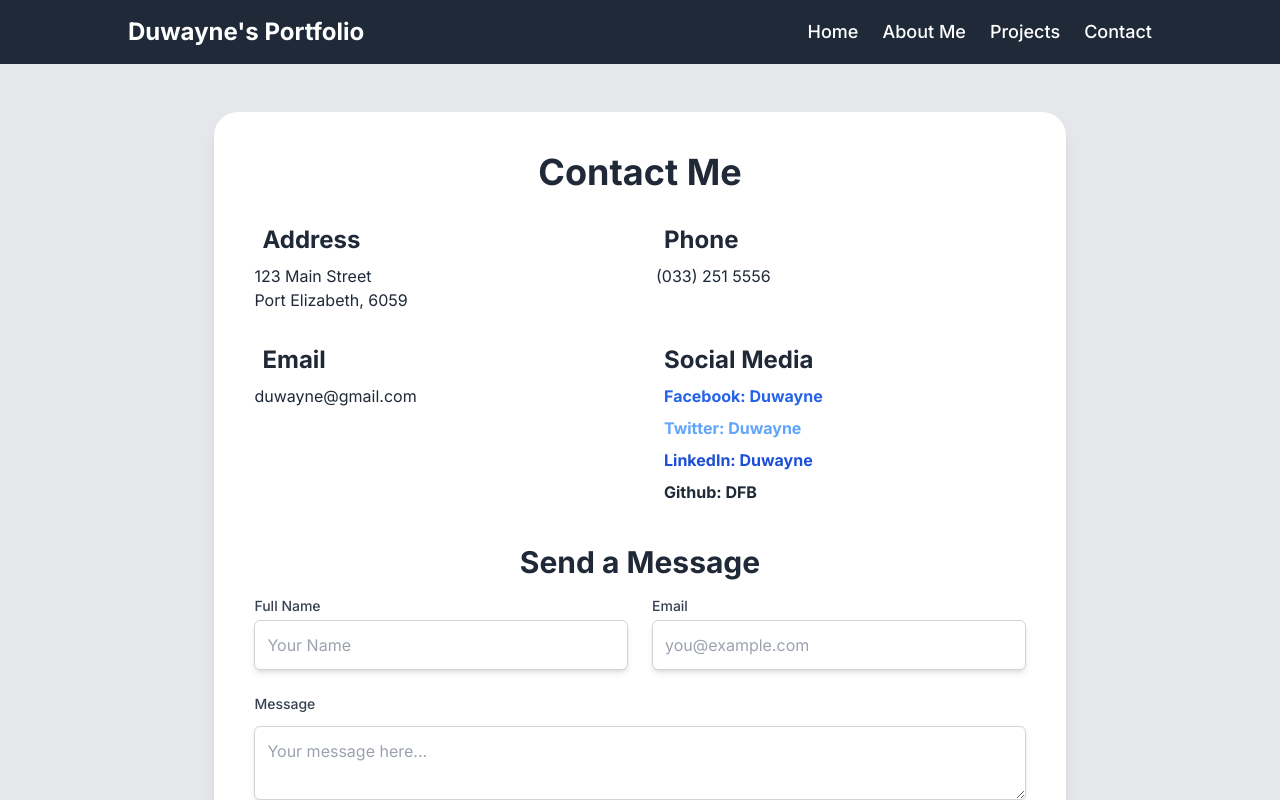
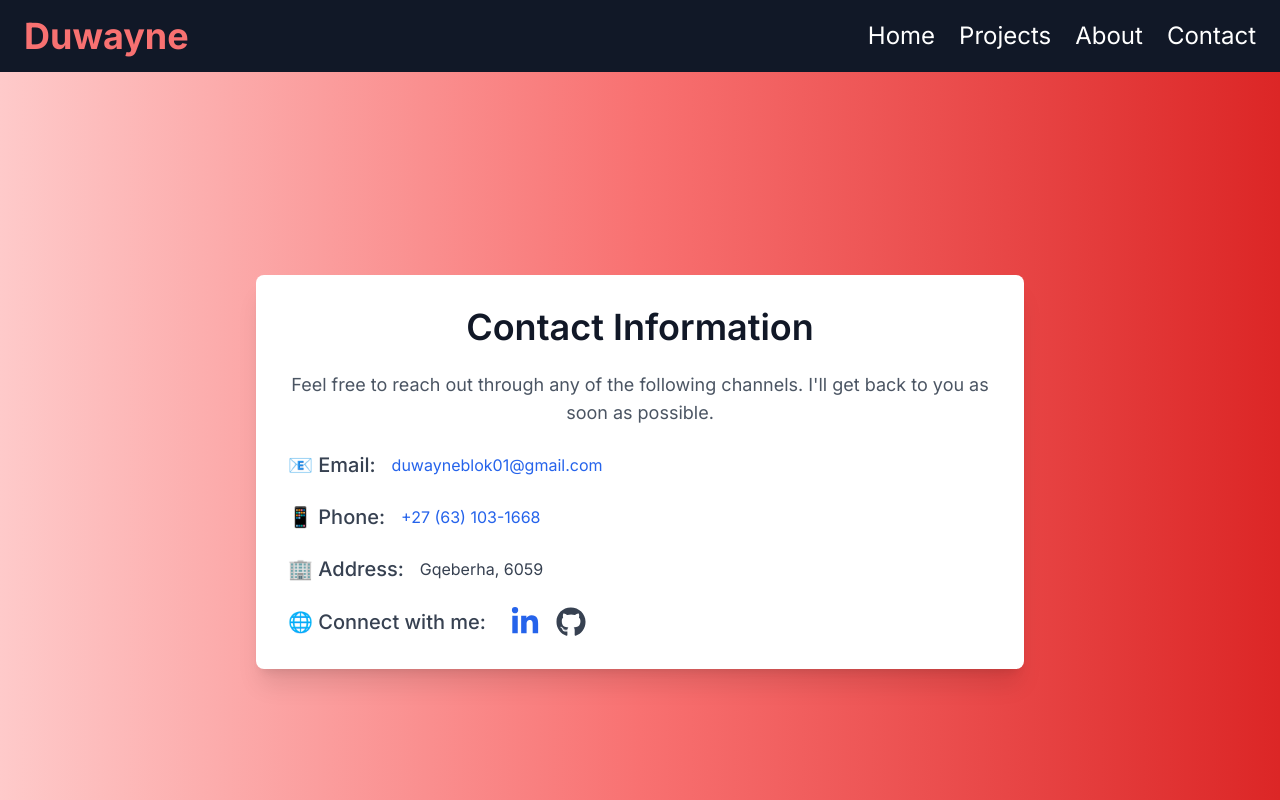
Before and after one commit to DFBlok/FrontEnd, a Next.js app in the folder tailwind/PORTFOLIO/my-portfolio-app/: page /Page4 in a window 1280 px wide. Shown: the top 800 px of the page. Built offline with nearby package versions, Linux system fonts and the light colour scheme.

Commit message:
Added the Homepage background and New Contact page

```diff
--- a/tailwind/PORTFOLIO/my-portfolio-app/app/Page4/page.tsx
+++ b/tailwind/PORTFOLIO/my-portfolio-app/app/Page4/page.tsx
@@ -1,196 +1,85 @@
 import React from "react";
+import { FaGithub, FaLinkedinIn } from "react-icons/fa";
 
 const Page4 = () => {
   return (
     <>
-      <link
-        rel="stylesheet"
-        href="https://cdnjs.cloudflare.com/ajax/libs/font-awesome/5.15.4/css/all.min.css"
-        integrity="sha512-n/oxZ8T0nKjv9cnhHq4pVT1gVtx5GP+MQp7Q0LkIV+u+dhBOpZNX0Dbqn1MRbDp1OSInWti+XpxjQQxjb63h9w=="
-        crossOrigin="anonymous"
-      />
+          <div className="bg-gradient-to-r from-red-200 via-red-400 to-red-600 p-6 min-h-screen flex items-center justify-center">
+      <div className="bg-white shadow-xl rounded-lg overflow-hidden w-full max-w-3xl p-8">
+        {/* Title and Introduction */}
+        <h1 className="text-4xl font-semibold text-gray-900 mb-6 text-center">
+          Contact Information
+        </h1>
+        <p className="text-lg text-gray-600 mb-6 text-center">
+          Feel free to reach out through any of the following channels. I'll get back to you as soon as possible.
+        </p>
 
-      {/* <section className="bg-gray-200 text-white py-12 ">
-        <div className="max-w-7xl mx-auto px-4 md:px-8">
-          <div className="w-full md:w-[70%] mx-auto p-5 bg-gray-700 rounded-3xl">
-            <h1 className="text3xl font-bold mb-8">Contact Me </h1>
-            <div className="grid grid-cols-1 md:grid-cols-2 gap-4">
-              <div>
-                <h2 className="text-xl font-bold mb-2">
-                  <i className="fas fa-map-marker-alt mr-2"></i> Address
-                </h2>
-                <p>123 Main Street</p>
-                <p>Port Elizabeth, 6059</p>
+        {/* Contact Details */}
+        <div className="space-y-6">
+          {/* Email */}
+          <div className="flex items-center gap-4">
+            <span className="text-xl font-medium text-gray-700">📧 Email:</span>
+            <a
+              href="mailto:duwayneblok01@gmail.com"
+              className="text-blue-600 hover:text-blue-800 transition duration-300"
+            >
+              duwayneblok01@gmail.com
+            </a>
           </div>
-              <div>
-                <h2 className="text-xl font-bold mb-2">Phone</h2>
-                <p>033 251 5556</p>
+
+          {/* Phone Number */}
+          <div className="flex items-center gap-4">
+            <span className="text-xl font-medium text-gray-700">📱 Phone:</span>
+            <a
+              href="tel:+27631031668"
+              className="text-blue-600 hover:text-blue-800 transition duration-300"
+            >
+              +27 (63) 103-1668
+            </a>
           </div>
-              <div>
-                <h2 className="text-xl font-bold mb-2">Email</h2>
-                <p>duwayne@gmail.com</p>
+
+          {/* Office Address (Optional) */}
+          <div className="flex items-center gap-4">
+            <span className="text-xl font-medium text-gray-700">🏢 Address:</span>
+            <p className="text-gray-700">
+              Gqeberha, 6059
+            </p>
           </div>
-              <div>
-                <h2 className="text-xl font-bold mb-2">Social Media</h2>
-                <ul>
-                  <li>
-                    Facebook:{" "}
-                    <a href="#" className="text-red-500 font-bold">
-                      <i className="fab fa-facebook"></i>Duwayne
+
+          {/* Social Media Links */}
+          <div className="flex items-center gap-6">
+            <span className="text-xl font-medium text-gray-700">🌐 Connect with me:</span>
+            <div className="flex gap-4">
+              <a
+                href="https://www.linkedin.com/in/your-profile"
+                target="_blank"
+                rel="noopener noreferrer"
+                className="text-blue-600 hover:text-blue-800 transition duration-300"
+              >
+                <FaLinkedinIn size={30}/>
               </a>
-                  </li>
-                  <li>
-                    Twitter:{" "}
-                    <a href="#" className="text-red-500 font-bold">
-                      Duwayne
+              <a
+                href="https://github.com/your-profile"
+                target="_blank"
+                rel="noopener noreferrer"
+                className="text-gray-700 hover:text-gray-900 transition duration-300"
+              >
+                <FaGithub size={30} />
               </a>
-                  </li>
-                  <li>
-                    LinkedIn:{" "}
-                    <a
-                      href="https://www.linkedin.com/in/duwayne-blok-9bb2b8184/"
-                      target="blank"
-                      className="text-red-500 font-bold"
+             {/*  <a
+                href="https://twitter.com/your-profile"
+                target="_blank"
+                rel="noopener noreferrer"
+                className="text-blue-400 hover:text-blue-600 transition duration-300"
               >
-                      Duwayne
-                    </a>
-                  </li>
-                  <li>
-                    Github:{" "}
-                    <a
-                      href="https://github.com/DFBlok?tab=overview&from=2024-04-01&to=2024-04-19"
-                      target="Blank"
-                      className="text-red-500 font-bold"
-                    >
-                      DFB
-                    </a>
-                  </li>
-                </ul>
+                Twitter
+              </a> */}
             </div>
           </div>
         </div>
       </div>
-      </section> */}
-      <section className="bg-gray-200 text-gray-800 py-12">
-        <div className="max-w-7xl mx-auto px-4 md:px-8">
-          <div className="w-full md:w-[70%] mx-auto p-10 bg-white rounded-3xl shadow-lg">
-            <h1 className="text-4xl font-bold mb-8 text-center">Contact Me</h1>
-            <div className="grid grid-cols-1 md:grid-cols-2 gap-8 mb-8">
-              <div>
-                <h2 className="text-2xl font-bold mb-2">
-                  <i className="fas fa-map-marker-alt mr-2 text-red-500"></i>{" "}
-                  Address
-                </h2>
-                <p>123 Main Street</p>
-                <p>Port Elizabeth, 6059</p>
-              </div>
-              <div>
-                <h2 className="text-2xl font-bold mb-2">
-                  <i className="fas fa-phone mr-2 text-blue-500"></i> Phone
-                </h2>
-                <p>(033) 251 5556</p>
-              </div>
-              <div>
-                <h2 className="text-2xl font-bold mb-2">
-                  <i className="fas fa-envelope mr-2 text-green-500"></i> Email
-                </h2>
-                <p>duwayne@gmail.com</p>
-              </div>
-              <div>
-                <h2 className="text-2xl font-bold mb-2">
-                  <i className="fas fa-share-alt mr-2 text-purple-500"></i>{" "}
-                  Social Media
-                </h2>
-                <ul>
-                  <li className="mb-2">
-                    <a
-                      href="#"
-                      className="text-blue-600 font-bold hover:text-blue-800"
-                    >
-                      <i className="fab fa-facebook mr-2"></i>Facebook: Duwayne
-                    </a>
-                  </li>
-                  <li className="mb-2">
-                    <a
-                      href="#"
-                      className="text-blue-400 font-bold hover:text-blue-600"
-                    >
-                      <i className="fab fa-twitter mr-2"></i>Twitter: Duwayne
-                    </a>
-                  </li>
-                  <li className="mb-2">
-                    <a
-                      href="https://www.linkedin.com/in/duwayne-blok-9bb2b8184/"
-                      target="_blank"
-                      className="text-blue-700 font-bold hover:text-blue-900"
-                    >
-                      <i className="fab fa-linkedin mr-2"></i>LinkedIn: Duwayne
-                    </a>
-                  </li>
-                  <li>
-                    <a
-                      href="https://github.com/DFBlok?tab=overview&from=2024-04-01&to=2024-04-19"
-                      target="_blank"
-                      className="text-gray-800 font-bold hover:text-gray-900"
-                    >
-                      <i className="fab fa-github mr-2"></i>Github: DFB
-                    </a>
-                  </li>
-                </ul>
-              </div>
     </div>
 
-            {/* Optional: Add a contact form */}
-            <div className="mt-10">
-              <h2 className="text-3xl font-bold mb-4 text-center">
-                Send a Message
-              </h2>
-              <form className="space-y-6">
-                <div className="grid grid-cols-1 md:grid-cols-2 gap-6">
-                  <div>
-                    <label className="block text-sm font-medium text-gray-700">
-                      Full Name
-                    </label>
-                    <input
-                      type="text"
-                      className="mt-1 p-3 w-full border border-gray-300 rounded-md focus:ring-blue-500 focus:border-blue-500"
-                      placeholder="Your Name"
-                    />
-                  </div>
-                  <div>
-                    <label className="block text-sm font-medium text-gray-700">
-                      Email
-                    </label>
-                    <input
-                      type="email"
-                      className="mt-1 p-3 w-full border border-gray-300 rounded-md focus:ring-blue-500 focus:border-blue-500"
-                      placeholder="you@example.com"
-                    />
-                  </div>
-                </div>
-                <div>
-                  <label className="block text-sm font-medium text-gray-700">
-                    Message
-                  </label>
-                  <textarea
-                    className="mt-1 p-3 w-full border border-gray-300 rounded-md focus:ring-blue-500 focus:border-blue-500"
-                    /* rows="5" */
-                    placeholder="Your message here..."
-                  ></textarea>
-                </div>
-                <div className="text-center">
-                  <button
-                    type="submit"
-                    className="px-8 py-3 bg-blue-500 text-white font-bold rounded-full hover:bg-blue-600 transition-colors"
-                  >
-                    Send Message
-                  </button>
-                </div>
-              </form>
-            </div>
-          </div>
-        </div>
-      </section>
     </>
   );
 };
--- a/tailwind/PORTFOLIO/my-portfolio-app/app/_components/Navbar.tsx
+++ b/tailwind/PORTFOLIO/my-portfolio-app/app/_components/Navbar.tsx
@@ -1,24 +1,26 @@
+'use client'
 import Link from "next/link";
-import React from "react";
+import React, { useState }  from "react";
+import {FaBars, FaTimes} from "react-icons/fa"
 
 const Navbar = () => {
-  const links = [
+  /* const links = [
     { id: 1, label: "Home", href: "/" },
     { id: 2, label: "About Me", href: "/Page2" },
     { id: 3, label: "Projects", href: "/Page3" },
     //updated contact page
     { id: 4, label: "Contact", href: "/ContactPage" },
-  ];
-
+  ]; */
+  const [menuOpen, setMenuOpen] = useState(false);
   return (
     <div>
-      <header className="bg-gray-800 py-4 shadow-md">
-        <nav className="w-[80%] mx-auto flex items-center justify-between flex-wrap gap-8">
+      {/* <header className="bg-gray-800 py-4 shadow-md">
+        <nav className="w-[80%] mx-auto flex items-center justify-between flex-wrap gap-8"> */}
           {/*LOGO OR BRAND NAME */}
-          <div className="text-white text-2xl font-bold">Duwayne's Portfolio</div>
+          {/* <div className="text-white text-2xl font-bold">Duwayne's Portfolio</div> */}
 
           {/**NAVIGATION LINKS */}
-          <ul className="flex items-center gap-6">
+          {/* <ul className="flex items-center gap-6">
             {links.map((link) => (
             <li key={link.id} className="list-none">
               <Link href={link.href} className="text-white font-medium text-lg hover:text-red-400 transition-colors">
@@ -29,7 +31,40 @@ const Navbar = () => {
           </ul>
 
         </nav>
-      </header>
+      </header> */}
+      {/**NEW NAVBAR */}
+      <nav className="bg-gray-900 text-white py-4 px-6">
+        <div className="max-w-7xl mx-auto flex items-center justify-between">
+          {/**LOGO  */}
+          <Link href="/" className="text-4xl font-bold text-red-400">Duwayne
+          </Link>
+
+          {/**DESKTOP MENU */}
+          <div className="hidden md:flex space-x-6 text-2xl">
+            <Link href="/" className="hover:text-red-400 transition">Home</Link>
+            <Link href="/Page3" className="hover:text-red-400 transition">Projects</Link>
+            <Link href="/Page2" className="hover:text-red-400 transition">About</Link>
+            <Link href="/Page4" className="hover:text-red-400 transition">Contact</Link>
+
+          </div>
+
+          {/**MOBILE MENU BUTTON */}
+          <button className="md:hidden text-gray-400 focus:outline-none"
+          onClick={() => setMenuOpen(!menuOpen)}
+          >
+            {menuOpen ? <FaTimes size={24}/>: <FaBars size={24}/>}
+          </button>
+        </div>
+        {/**MOBILE DROPDOWN MENU */}
+        {menuOpen && (
+          <div>
+            <Link href="/" className="block text-center py-2 text-gray-300 hover:text-blue-400">Home</Link>
+            <Link href="/Page3" className="block text-center py-2 text-gray-300 hover:text-blue-400">Project</Link>
+            <Link href="/Page2" className="block text-center py-2 text-gray-300 hover:text-blue-400">About</Link>
+            <Link href="/Page4" className="block text-center py-2 text-gray-300 hover:text-blue-400">Contact</Link>
+          </div>
+        )}
+      </nav>
     </div>
   );
 };
```
Also changed, not shown: tailwind/PORTFOLIO/my-portfolio-app/app/page.tsx (+13 -4 lines), 1 other file (tests, documents, lock files or other folders). Lines whose indentation alone changed are shown as unchanged.
